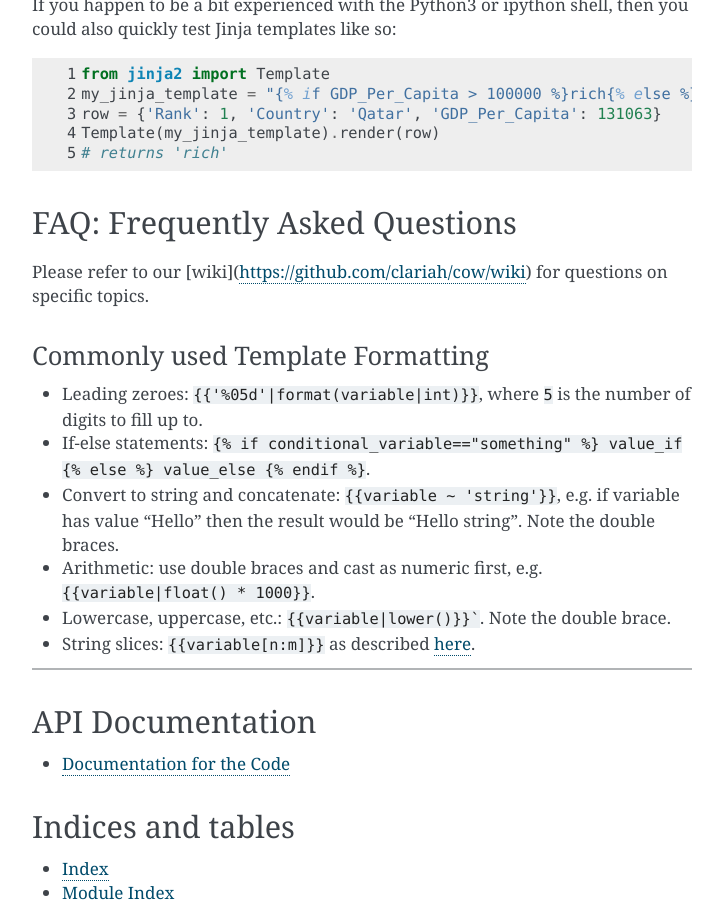
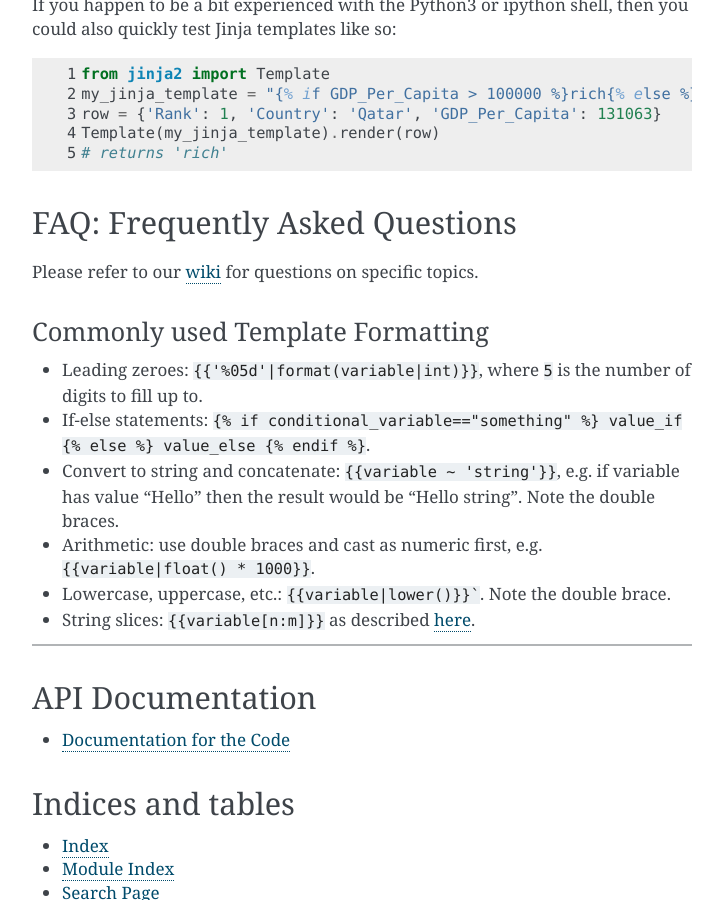
Before and after one commit to CLARIAH/COW, a Sphinx documentation site: the page built from docs/index.rst, in a window 1280 px wide and 900 px high, scrolled down 15213 px. Shown: the whole window, without its empty margins (388-1111 px from the left). Built offline with Sphinx 7.4.7, drawn with Linux system fonts in a browser that asks for light colours; pages that are not in the unit, such as notebooks, are missing from menus.

Commit message:
fixed link format

```diff
--- a/docs/index.rst
+++ b/docs/index.rst
@@ -626,7 +626,7 @@ If you happen to be a bit experienced with the Python3 or ipython shell, then yo
 FAQ: Frequently Asked Questions
 ==========================
 
-Please refer to our [wiki](https://github.com/clariah/cow/wiki) for questions on specific topics.
+Please refer to our `wiki <https://github.com/clariah/cow/wiki>`_ for questions on specific topics.
 
 .. _common-jinja2:
 
```
